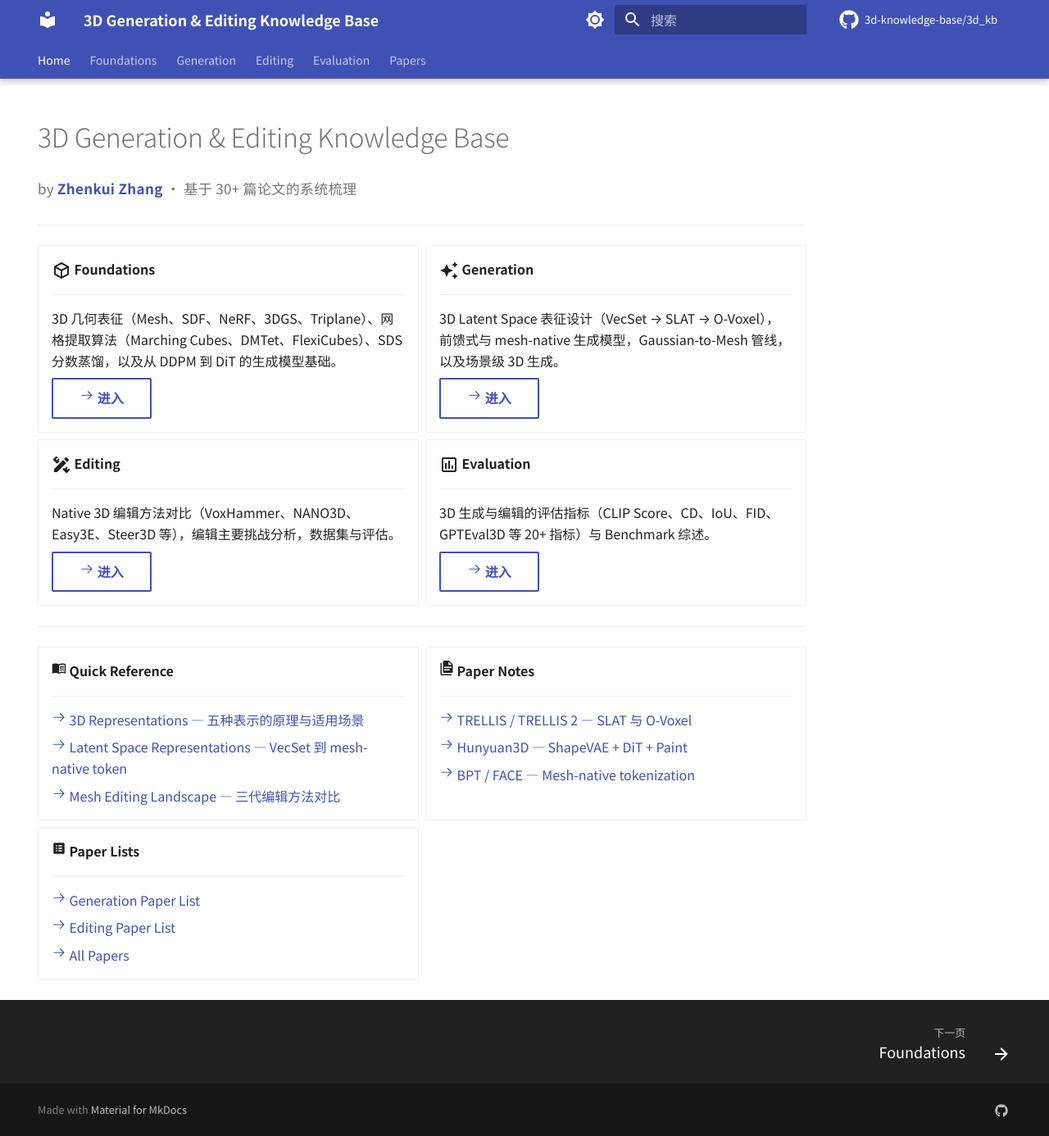
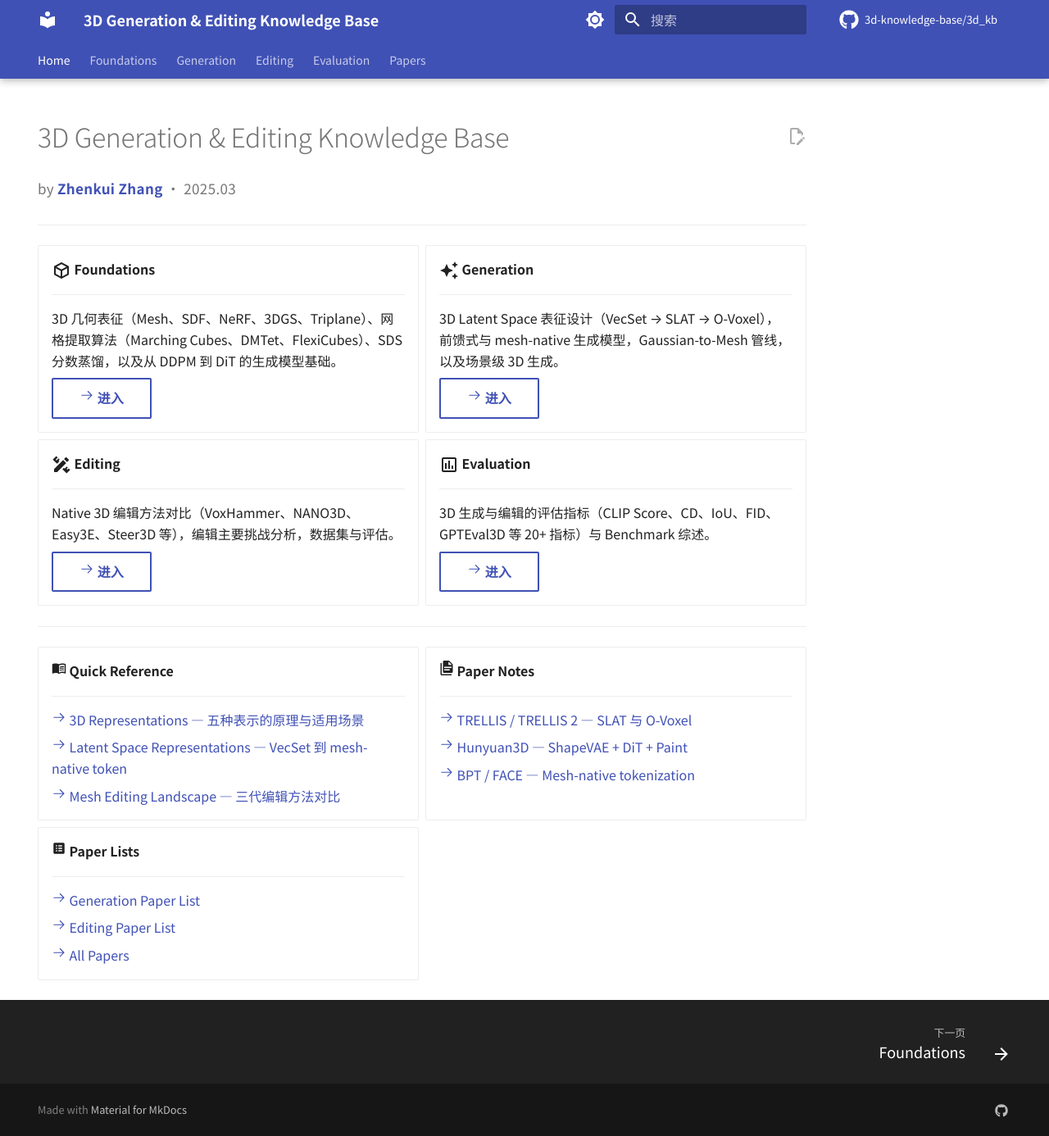
Before and after one commit to 3d-knowledge-base/3d_kb, an MkDocs documentation site: the page built from docs/index.md, in a window 1280 px wide and 1386 px high. Shown: the whole window at 82% size. Built offline with MkDocs 1.6.1 and Material for MkDocs 9.7.7, drawn with Linux system fonts in a browser that asks for light colours; comment, search, counter and statistics services are not loaded.

Commit message:
添加首页署名日期，补充 MathJax 样式与编辑按钮功能

```diff
--- a/docs/index.md
+++ b/docs/index.md
@@ -7,7 +7,7 @@ hide:
 
 # 3D Generation & Editing Knowledge Base
 
-<p class="byline">by <strong>Zhenkui Zhang</strong> · 基于 30+ 篇论文的系统梳理</p>
+<p class="byline">by <strong>Zhenkui Zhang</strong> · 2025.03</p>
 
 ---
 
--- a/docs/stylesheets/extra.css
+++ b/docs/stylesheets/extra.css
@@ -29,6 +29,11 @@
 }
 .md-typeset table tr:nth-child(2n) {
   background: var(--md-code-bg-color);
+}
+
+/* === 数学公式 === */
+.md-typeset .MathJax {
+  font-size: 100%;
 }
 
 /* === 引用块 === */
--- a/mkdocs.yml
+++ b/mkdocs.yml
@@ -39,6 +39,7 @@ theme:
     - search.highlight
     - content.code.copy
     - content.code.annotate
+    - content.action.edit
     - toc.follow
   icon:
     repo: fontawesome/brands/github
```
